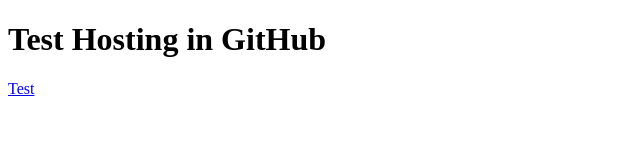
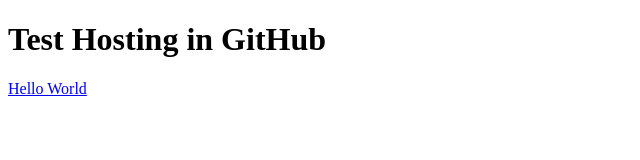
Before and after one commit to KuraaTtv/Test, a plain HTML site: page index.html in a window 1280 px wide. Shown: the full height of the page, 0-640 px from the left. Drawn offline with Linux system fonts and the light colour scheme.

Commit message:
test hello world

```diff
--- a/index.html
+++ b/index.html
@@ -7,6 +7,6 @@
 </head>
 <body>
     <h1>Test Hosting in GitHub</h1>
-    <a href="#">Test</a>
+    <a href="#">Hello World</a>
 </body>
 </html>
```
